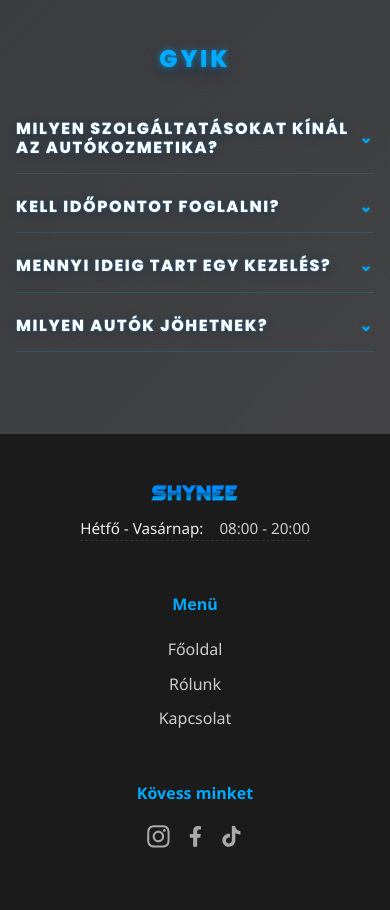
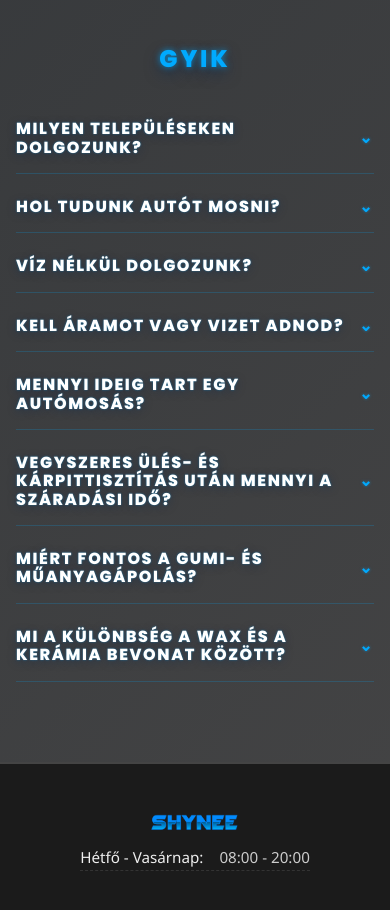
Before and after one commit to brdBoti/Shynee, a React (Vite) app in the folder client/: page / in a window 390 px wide. Shown: the part 1840-2750 px from the top of the page. Built offline with nearby package versions, Linux system fonts and the light colour scheme.

Commit message:
card fix, faq update

```diff
--- a/client/src/components/Card.css
+++ b/client/src/components/Card.css
@@ -218,3 +218,35 @@
   gap: 0.5rem;
   justify-content: center;
 }
+
+/* Mobile adjustments: prevent horizontal overflow and center cards vertically */
+@media (max-width: 600px) {
+  .flip-card-container {
+    --card-h: clamp(420px, 80vh, 500px);
+    width: 92vw; /* fit within viewport width */
+    max-width: 92vw;
+    height: var(--card-h);
+    display: block; /* override inline-block to avoid horizontal stacking issues */
+    margin-left: auto;
+    margin-right: auto; /* center horizontally */
+    /* slightly higher on mobile */
+    margin-top: clamp(0.25rem, calc((100vh - var(--card-h)) / 8), 0.25rem);
+    margin-bottom: clamp(0.75rem, calc((100vh - var(--card-h)) / 6), 2rem);
+    box-sizing: border-box;
+  }
+
+  .flip-card {
+    height: 100%;
+    width: 100%;
+  }
+
+  /* tighter spacing between stacked cards on mobile */
+  .flip-card-container + .flip-card-container {
+    margin-top: 0.75rem;
+  }
+
+  /* slightly smaller subtitle on back to avoid arrow overlap */
+  .flip-card-back .subtitle {
+    font-size: 0.88rem;
+  }
+}
--- a/client/src/components/FAQ.jsx
+++ b/client/src/components/FAQ.jsx
@@ -3,20 +3,36 @@
 
 const faqs = [
   {
-    question: 'Milyen szolgáltatásokat kínál az autókozmetika?',
-    answer: 'Teljes körű külső-belső tisztítás, kézi mosás, polírozás, viaszolás, kerámia bevonat, kárpittisztítás és szagmentesítés.'
+    question: 'Milyen településeken dolgozunk?',
+    answer: 'Budapesten és környékén – Kistarcsa, Csömör, Nagytarcsa – érhető el szolgáltatásunk. Ha nem vagy biztos benne, hogy hozzád ki tudunk menni, kérdezz bátran, és igyekszünk megoldani!'
   },
   {
-    question: 'Kell időpontot foglalni?',
-    answer: 'Igen, kérjük mindig foglalj előre időpontot online vagy telefonon, hogy biztosítani tudjuk a helyed.'
+    question: 'Hol tudunk autót mosni?',
+    answer: 'Gyakorlatilag bárhol, ahol van szabad hozzáférés az autóhoz, és elférünk körülötte. Szervizautónkkal maximum kb. 30 méterre kell tudnunk megállni. Egyetlen kizáró tényező: a nagyon forgalmas, keskeny utak, mert ott nem tudjuk garantálni a biztonságos munkát.'
   },
   {
-    question: 'Mennyi ideig tart egy kezelés?',
-    answer: 'A szolgáltatás típusától függően általában 1,5 - 4 órát vesz igénybe.'
+    question: 'Víz nélkül dolgozunk?',
+    answer: 'Nem, mert a minőség nálunk elsődleges. Víz nélkül nem lehetne olyan prémium tisztaságot biztosítani, amire büszkék vagyunk. Ha minket választasz, az autód a lehető legkíméletesebb és legprofibb mosást kapja.'
   },
   {
-    question: 'Milyen autók jöhetnek?',
-    answer: 'Személyautók, SUV-ok, furgonok – minden típust tisztítunk, akár új, akár használt.'
+    question: 'Kell áramot vagy vizet adnod?',
+    answer: 'Egyáltalán nem! Mindent viszünk magunkkal: vizet, áramot, és még a felhasznált vizet is összegyűjtjük és elszállítjuk. Neked csak hátra kell dőlnöd, mi pedig elvégezzük a munkát.'
+  },
+  {
+    question: 'Mennyi ideig tart egy autómosás?',
+    answer: 'Ez a választott szolgáltatástól függ – egy Prémium külső tisztítás kb. 1 órát vesz igénybe, míg egy Exklúzív külső-belső csomag akár 3–4 órát is igényelhet. De a végeredmény mindig megéri a várakozást!'
+  },
+  {
+    question: 'Vegyszeres ülés- és kárpittisztítás után mennyi a száradási idő?',
+    answer: 'Átlagosan 1–2 óra. Nyári melegben gyakran már a munka végeztével teljesen száraz az autó belseje, így azonnal használhatod.'
+  },
+  {
+    question: 'Miért fontos a gumi- és műanyagápolás?',
+    answer: 'Mert nem csak széppé teszi az autót: azonnal felfrissíti a felületeket, fényesebbek és újszerűbbek lesznek, miközben egy védőréteg óvja őket az UV-sugárzástól. Így a napfény kevésbé öregíti és károsítja az anyagokat.'
+  },
+  {
+    question: 'Mi a különbség a wax és a kerámia bevonat között?',
+    answer: 'A wax egy vékony viaszréteget képez, ami szép fényt ad, de sajnos rövid életű – az első vegyszeres mosás után már le is oldódhat. A kerámia bevonat ezzel szemben egy mikroszkopikus kristályréteget hoz létre a fényezésen, amely akár 3 hónapig is tartós védelmet ad. Ellenáll a vegyszeres mosásnak, kiemeli a színek mélységét, és extra fényt kölcsönöz az autónak.'
   }
 ];
 
```
